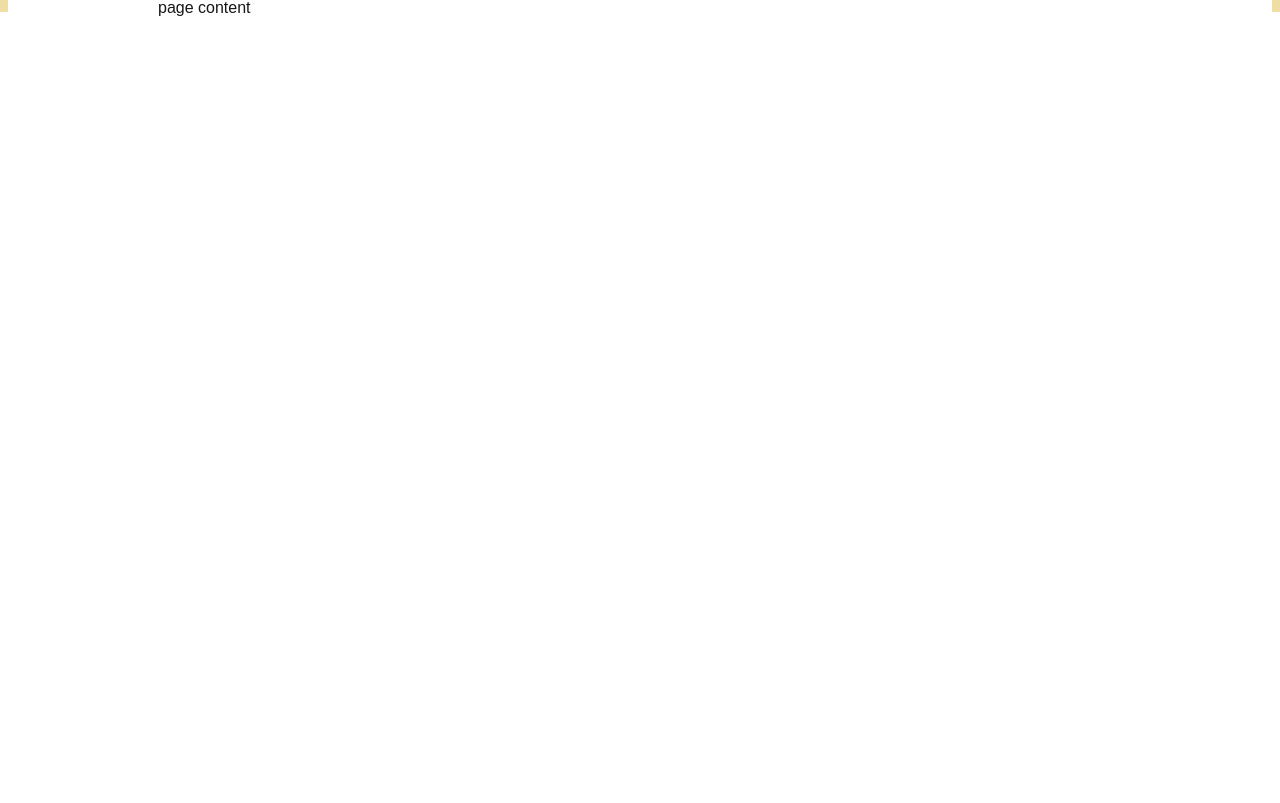
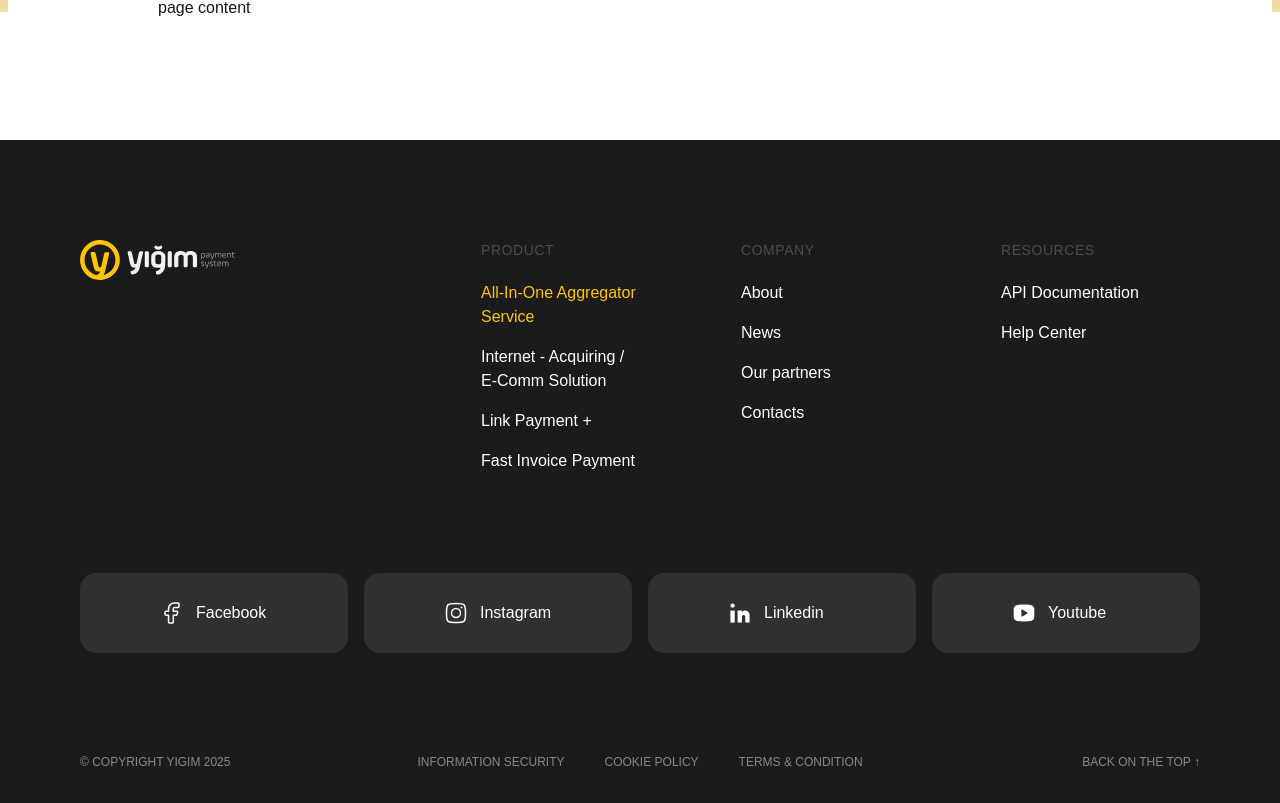
Before and after one commit to javadoffuad/yigim-app, a Next.js app: page /contacts in a window 1280 px wide. Shown: the part 708-1511 px from the top of the page. Before the commit the page ends 848 px from the top, so only its background shows below. Built offline with nearby package versions, Linux system fonts and the light colour scheme.

Commit message:
chore(app): connect footer to layout

```diff
--- a/app/contacts/page.tsx
+++ b/app/contacts/page.tsx
@@ -1,6 +1,6 @@
 'use client';
 
-import PageWrapper from "../components/page-wrapper/page-wrapper";
+import PageWrapper from "@/components/page-wrapper/page-wrapper";
 
 export default function ContactsPage() {
   return (
--- a/app/layout.tsx
+++ b/app/layout.tsx
@@ -2,6 +2,7 @@ import type { Metadata } from "next";
 import { Geist, Geist_Mono } from "next/font/google";
 import "./globals.css";
 import Header from './components/header';
+import Footer from "./components/footer/footer";
 
 const geistSans = Geist({
   variable: "--font-geist-sans",
@@ -28,8 +29,9 @@ export default function RootLayout({
       <body
         className={`${geistSans.variable} ${geistMono.variable} antialiased`}
       >
-        <Header></Header>
+        <Header />
         {children}
+        <Footer />
       </body>
     </html>
   );
```
